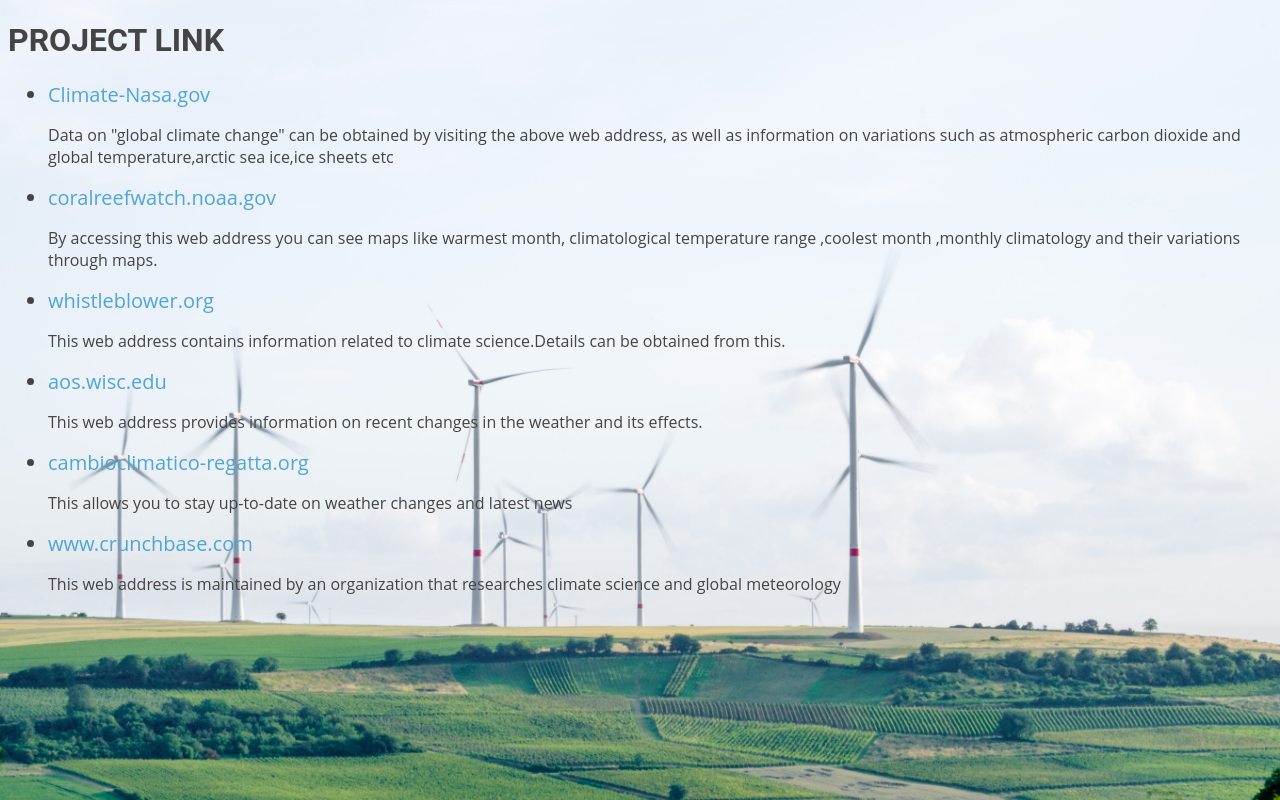
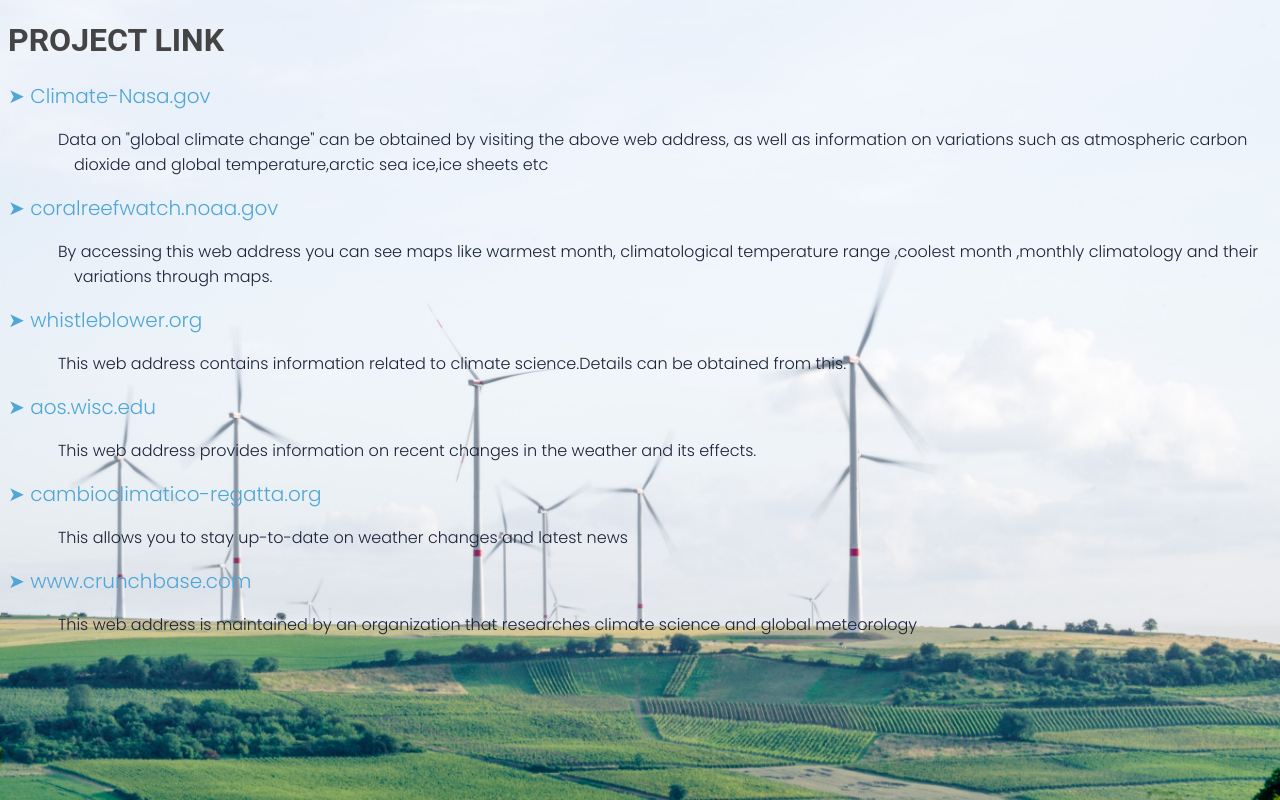
Before and after one commit to Akshisriyan/Climatology, a PHP site: page /projectlink.html in a window 1280 px wide. Run offline with PHP 8.4, Linux system fonts and the light colour scheme.

Commit message:
update css

```diff
--- a/projectlink.css
+++ b/projectlink.css
@@ -1,13 +1,15 @@
 body {
-    font-family: "Open Sans", sans-serif;
+    /* font-family: "Open Sans", sans-serif; */
+    font-family: 'Poppins', sans-serif;
     color: #444;
     background-image: url("./images/projectlist-bg.jpg");
     background-size: cover;
 }
 
 a {
-    color: #4fa6d5;
+    color: #4fa6d7;
     text-decoration: none;
+    font-family: 'Poppins', sans-serif;
 }
 
 a:hover {
@@ -19,7 +21,21 @@ h1, h2, h3, h4, h5, h6, .font-primary {
     font-family: "Roboto", sans-serif;
 }
 
+nav ul {
+    list-style: none;
+    margin-left: 0;
+    padding-left: 1em;
+    text-indent: -1em;
+}
+
 nav ul li {
     margin-top: 10px;
     font-size: 20px;
 }
+
+
+nav ul p {
+    margin-left: 50px;
+    color: #1A2238;
+    font-family: 'Poppins', sans-serif;
+}
--- a/projectlink.html
+++ b/projectlink.html
@@ -6,6 +6,9 @@
     <meta name="viewport" content="width=device-width, initial-scale=1.0">
     <title>Project Link</title>
     <link rel="stylesheet" type="text/css" href="projectlink.css">
+    <link rel="preconnect" href="https://fonts.googleapis.com">
+    <link rel="preconnect" href="https://fonts.gstatic.com" crossorigin>
+    <link href="https://fonts.googleapis.com/css2?family=Poppins:wght@300&display=swap" rel="stylesheet">
 </head>
 <body>
     <header id="header" class="fixed-top d-flex align-items-center header-transparent">
@@ -17,17 +20,17 @@
 
           <nav id="navbar" class="navbar">
             <ul>
-              <li style = red:><a href="https://climate.nasa.gov/" target="_blank">Climate-Nasa.gov</a></li>
-              <p style = lightred:>Data on "global climate change" can be obtained by visiting the above web address, as well as information on variations such as atmospheric carbon dioxide and global temperature,arctic sea ice,ice sheets etc </p>
-              <li><a href="https://coralreefwatch.noaa.gov/product/thermal_history/climatology.php" target="_blank">coralreefwatch.noaa.gov</a></li>
+              <li><a href="https://climate.nasa.gov/" target="_blank">➤ Climate-Nasa.gov</a></li>
+              <p>Data on "global climate change" can be obtained by visiting the above web address, as well as information on variations such as atmospheric carbon dioxide and global temperature,arctic sea ice,ice sheets etc </p>
+              <li><a href="https://coralreefwatch.noaa.gov/product/thermal_history/climatology.php" target="_blank">➤ coralreefwatch.noaa.gov</a></li>
               <p>By accessing this web address you can see maps like warmest month, climatological temperature range ,coolest month ,monthly climatology and their variations through maps.</p>
-              <li><a href="https://whistleblower.org/climate-science-watch/" target="_blank">whistleblower.org</a></li>
+              <li><a href="https://whistleblower.org/climate-science-watch/" target="_blank">➤ whistleblower.org</a></li>
               <p>This web address contains information related to climate science.Details can be obtained from this.</p>
-              <li><a href="https://www.aos.wisc.edu/~sco/clim-watch/index.html" target="_blank">aos.wisc.edu</a></li>
+              <li><a href="https://www.aos.wisc.edu/~sco/clim-watch/index.html" target="_blank">➤ aos.wisc.edu</a></li>
               <p>This web address provides information on recent changes in the weather and its effects. </p>
-              <li><a href="https://cambioclimatico-regatta.org/index.php/en/latest-news/item/the-top-5-climate-science-and-policy-developments-to-watch-in-2015" target="_blank">cambioclimatico-regatta.org</a></li>
+              <li><a href="https://cambioclimatico-regatta.org/index.php/en/latest-news/item/the-top-5-climate-science-and-policy-developments-to-watch-in-2015" target="_blank">➤ cambioclimatico-regatta.org</a></li>
               <p>This allows you to stay up-to-date on weather changes and latest news</p>
-              <li><a href="https://www.crunchbase.com/organization/climate-science-watch" target="_blank">www.crunchbase.com</a></li>
+              <li><a href="https://www.crunchbase.com/organization/climate-science-watch" target="_blank">➤ www.crunchbase.com</a></li>
               <p>This web address is maintained by an organization that researches climate science and global meteorology</p>
             </ul>
             <i class="bi bi-list mobile-nav-toggle"></i>
```
